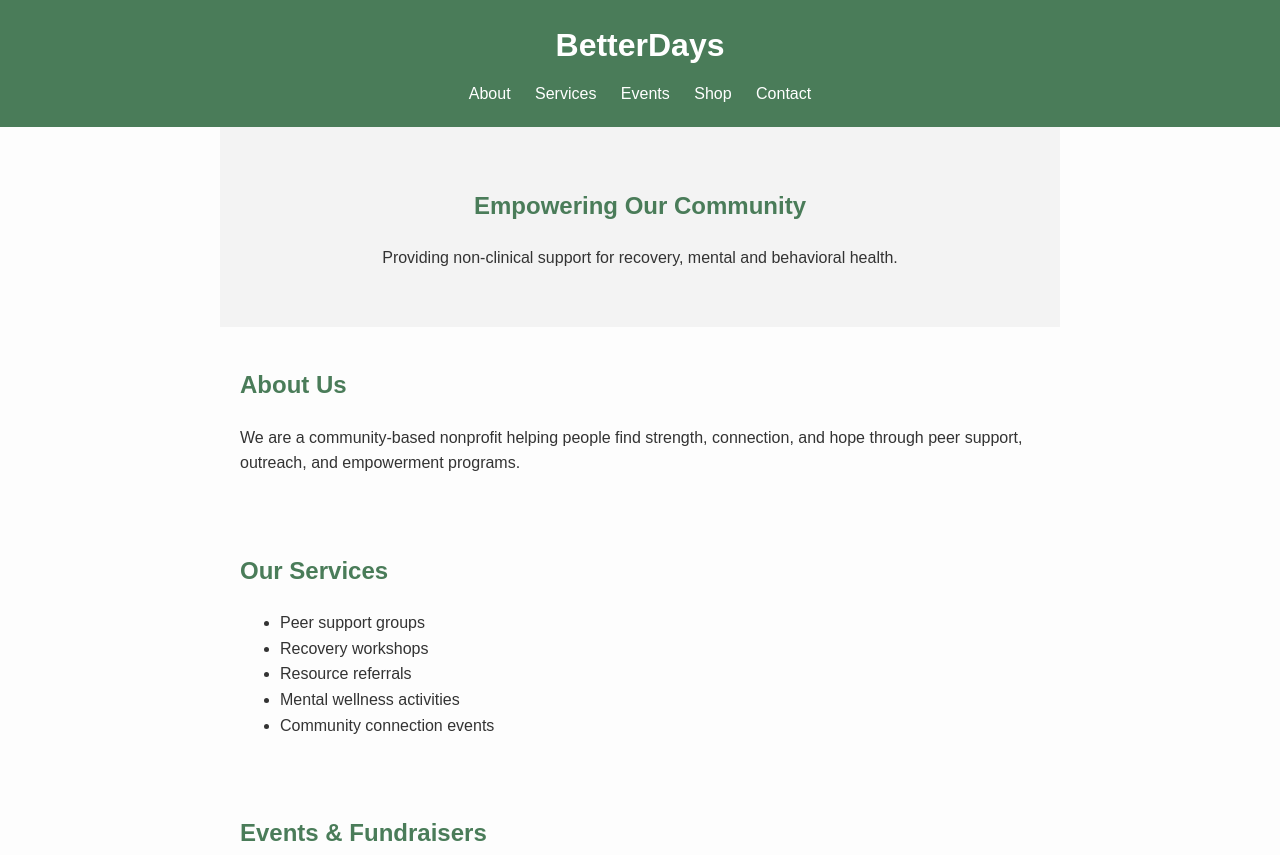
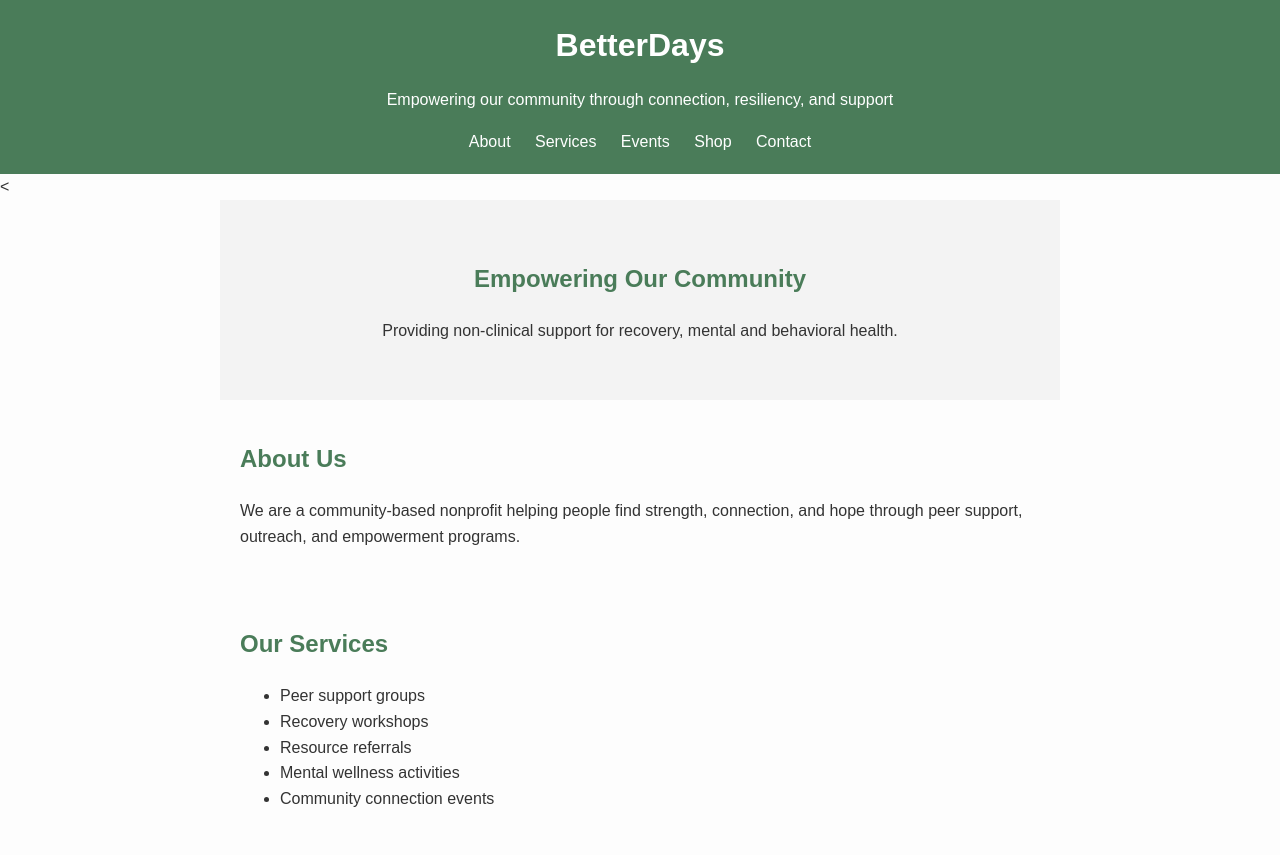
Before and after one commit to Betterdays25/Betterdays25.github.io, a plain HTML site: page index.html in a window 1280 px wide. Shown: the top 855 px of the page. Drawn offline with Linux system fonts and the light colour scheme.

Commit message:
Update index.html

```diff
--- a/index.html
+++ b/index.html
@@ -6,9 +6,12 @@
   <title>BetterDays</title>
   <link rel="stylesheet" href="styles.css" />
 </head>
-<body>
   <header>
+  <!-- Banner background image -->
+  <div class="site-banner">
     <h1>BetterDays</h1>
+    <p class="tagline">Empowering our community through connection, resiliency, and support</p>
+  </div>
   <nav>
     <a href="#about">About</a>
     <a href="#services">Services</a>
@@ -17,6 +20,8 @@
     <a href="#contact">Contact</a>
   </nav>
 </header>
+<body>
+  <
 
   <section class="hero">
     <h2>Empowering Our Community</h2>
```
Lines whose indentation alone changed are shown as unchanged.
